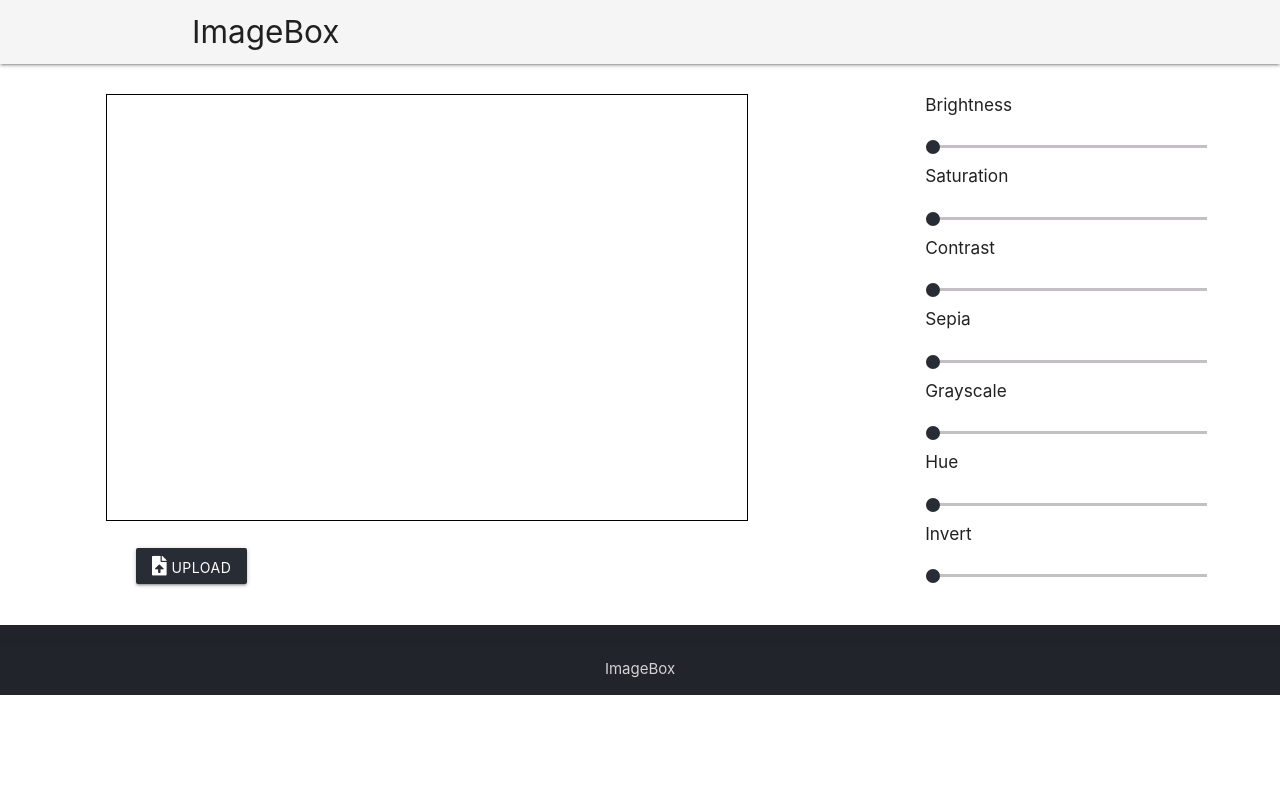
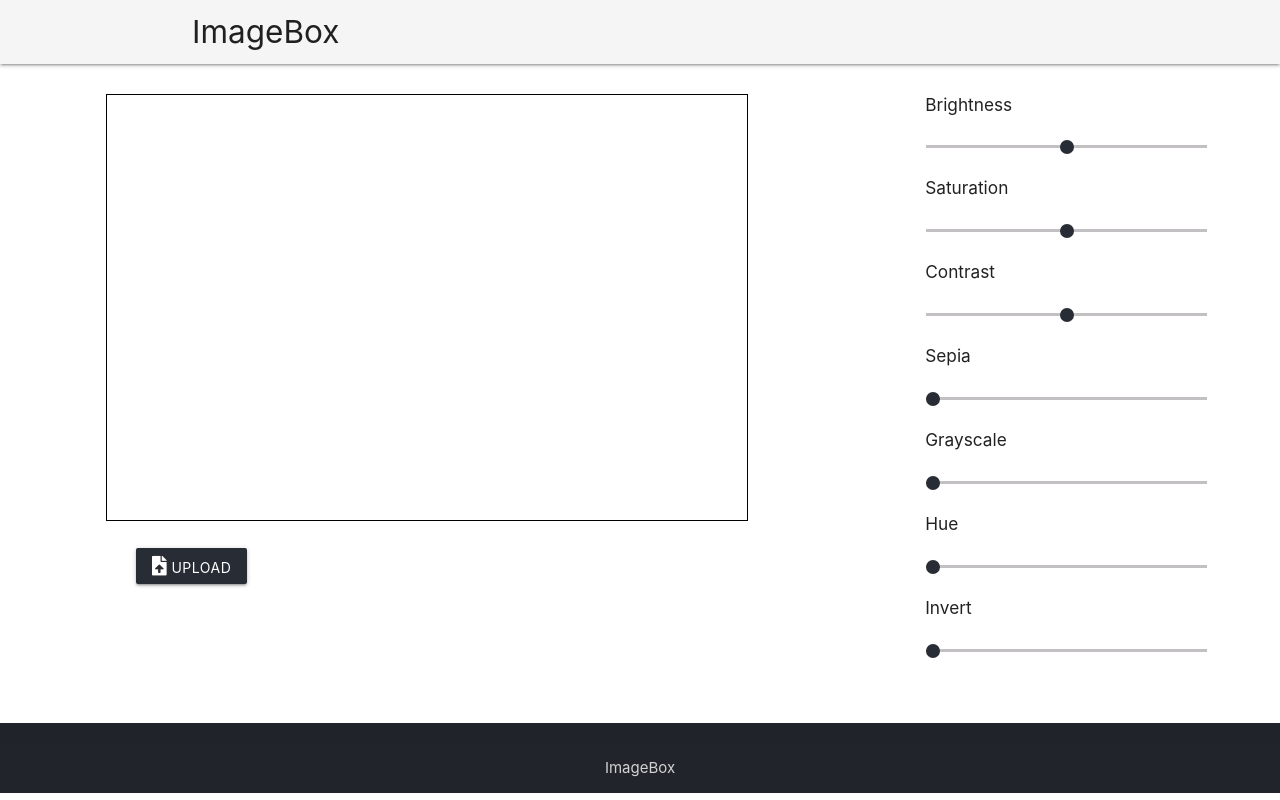
Before and after one commit to johnsolojoseph/image-box, a React (Create React App) app: page / in a window 1280 px wide. Built offline with nearby package versions, Linux system fonts and the light colour scheme.

Commit message:
Contained components

```diff
--- a/package.json
+++ b/package.json
@@ -11,6 +11,7 @@
     "react-dom": "^16.6.0",
     "react-dropzone": "^8.0.3",
     "react-dropzone-component": "^3.2.0",
+    "react-load-image": "^0.1.6",
     "react-scripts": "2.1.1"
   },
   "scripts": {
--- a/src/components/App.js
+++ b/src/components/App.js
@@ -2,7 +2,7 @@ import './css/App.css';
 import React from 'react';
 import NavBar from './NavBar';
 import PictureZone from './PictureZone';
-import EditMenu from './EditMenu';
+import Slider from './Slider';
 import Footer from './Footer'
 
 
@@ -11,6 +11,7 @@ class App extends React.Component {
   constructor(props) {
     super(props);
     this.state = {
+      filePath: [],
       brightness: 100,
       saturate: 100,
       contrast: 100,
@@ -20,6 +21,7 @@ class App extends React.Component {
       invert: 0
     };
   }
+
   render() {
     return (
       <div className="app">
@@ -29,7 +31,110 @@ class App extends React.Component {
           <PictureZone />
           </div>
           <div className="edit-menu-container col s12 m12 l4">
-          <EditMenu />
+          <div className="container">
+
+            <div className="slide-view">
+              <h6>Brightness</h6>
+              <form action="#">
+                <p className="range-field">
+                  <input
+                  className="slider-range"
+                  value={this.state.brightness}
+                  type="range"
+                  min="0"
+                  max="200"
+                  onChange={(e) => this.setState({brightness : e.target.value})}
+                  />
+                </p>
+              </form>
+
+              <h6>Saturation</h6>
+              <form action="#">
+                <p className="range-field">
+                  <input
+                  className="slider-range"
+                  value={this.state.saturate}
+                  type="range"
+                  min="0"
+                  max="200"
+                  onChange={(e) => this.setState({saturate : e.target.value})}
+                  />
+                </p>
+              </form>
+
+              <h6>Contrast</h6>
+              <form action="#">
+                <p className="range-field">
+                  <input
+                  className="slider-range"
+                  value={this.state.contrast}
+                  type="range"
+                  min="0"
+                  max="200"
+                  onChange={(e) => this.setState({contrast : e.target.value})}
+                  />
+                </p>
+              </form>
+
+              <h6>Sepia</h6>
+              <form action="#">
+                <p className="range-field">
+                  <input
+                  className="slider-range"
+                  value={this.state.sepia}
+                  type="range"
+                  min="0"
+                  max="200"
+                  onChange={(e) => this.setState({sepia : e.target.value})}
+                  />
+                </p>
+              </form>
+
+              <h6>Grayscale</h6>
+              <form action="#">
+                <p className="range-field">
+                  <input
+                  className="slider-range"
+                  value={this.state.grayscale}
+                  type="range"
+                  min="0"
+                  max="200"
+                  onChange={(e) => this.setState({grayscale : e.target.value})}
+                  />
+                </p>
+              </form>
+
+              <h6>Hue</h6>
+              <form action="#">
+                <p className="range-field">
+                  <input
+                  className="slider-range"
+                  value={this.state.hue}
+                  type="range"
+                  min="0"
+                  max="200"
+                  onChange={(e) => this.setState({hue : e.target.value})}
+                  />
+                </p>
+              </form>
+
+              <h6>Invert</h6>
+              <form action="#">
+                <p className="range-field">
+                  <input
+                  className="slider-range"
+                  value={this.state.invert}
+                  type="range"
+                  min="0"
+                  max="200"
+                  onChange={(e) => this.setState({invert: e.target.value})}
+                  />
+                </p>
+              </form>
+            </div>
+
+
+          </div>
           </div>
         </div>
         <Footer />
--- a/src/components/PictureZone.js
+++ b/src/components/PictureZone.js
@@ -3,7 +3,14 @@ import React from 'react';
 import Canvas from './Canvas';
 import DropZone from 'react-dropzone';
 
+
+
 class PictureZone extends React.Component {
+  constructor(props) {
+    super(props);
+  }
+
+
   render() {
     return(
       <div className="picture-zone">
@@ -11,7 +18,8 @@ class PictureZone extends React.Component {
         <Canvas />
         </div>
         <div className="upload container">
-          <a class="upload-btn btn"><i class="fas fa-file-upload"></i>  Upload</a>
+          <a className="upload-btn btn" onClick="onFileUpload"><i class="fas fa-file-upload"></i>  Upload</a>
+
         </div>
 
       </div>
--- a/src/components/css/App.css
+++ b/src/components/css/App.css
@@ -0,0 +1,15 @@
+input[type=range]::-webkit-slider-thumb {
+  background-color: #282c34 !important;
+}
+
+input[type=range]::-webkit-range-thumb {
+  background-color: #282c34 !important;
+}
+
+.slide-view {
+  padding: 20px 0;
+}
+
+.slider {
+  height: 60px;
+}
--- a/src/components/css/PictureZone.css
+++ b/src/components/css/PictureZone.css
@@ -10,6 +10,10 @@
   padding: 20px 0px;
 }
 
+#html_btn {
+  display: none;
+}
+
 
 .canvas {
   padding-top: 30px;
```
Also changed, not shown: 1 other file (tests, documents, lock files or other folders).
